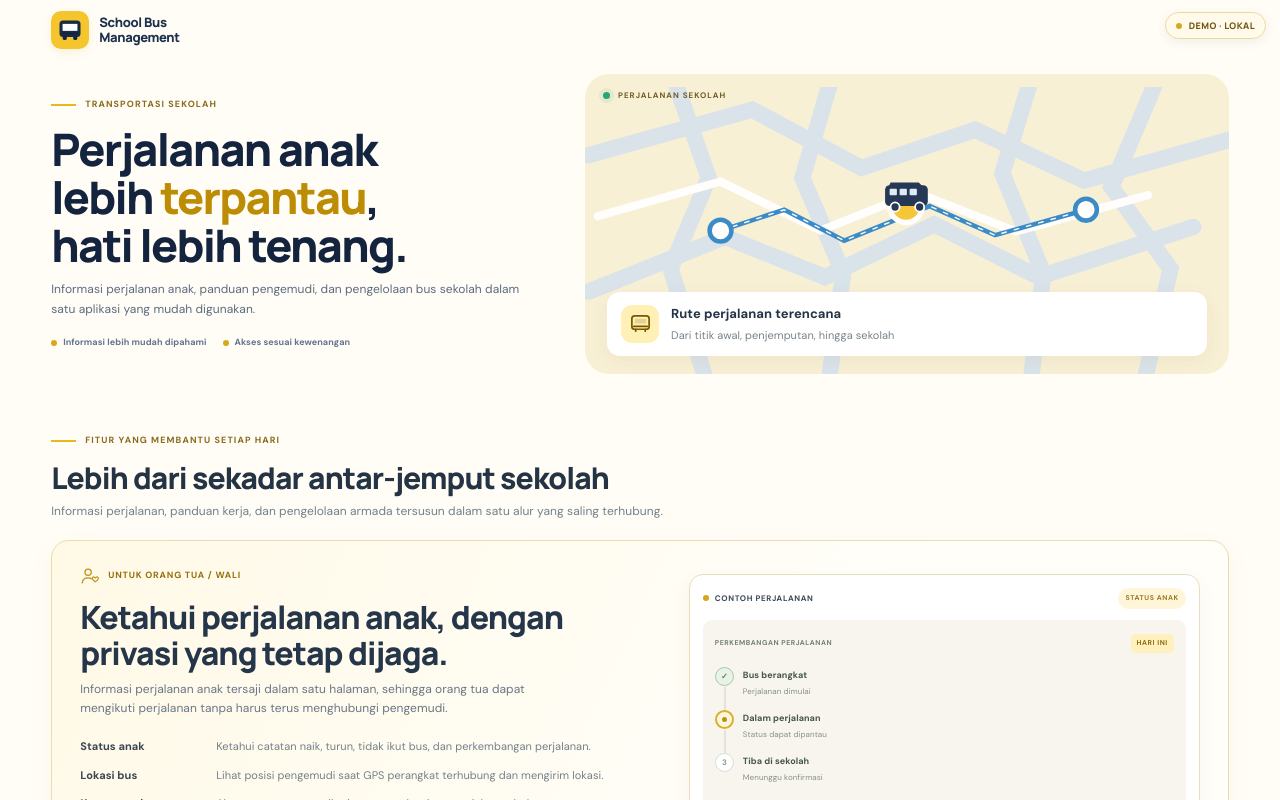
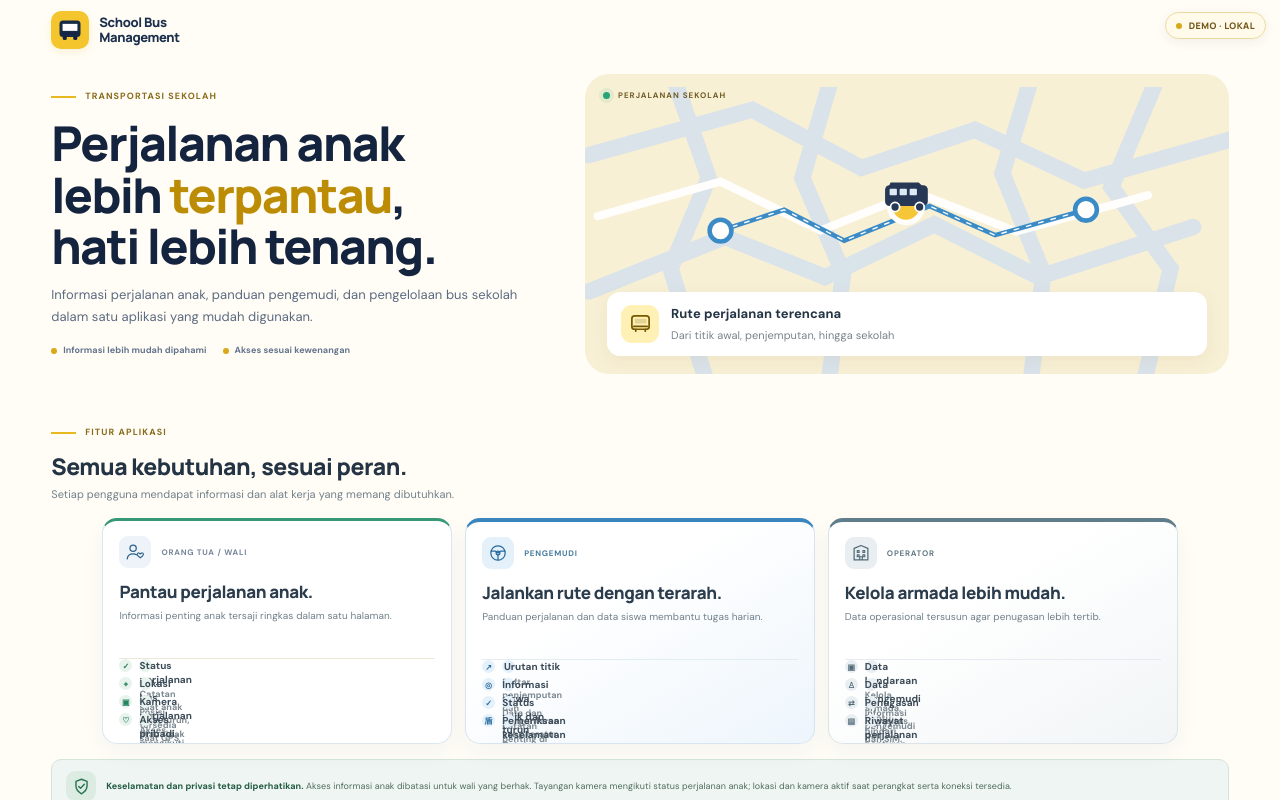
Before and after one commit to irusandi-hub/school-bus-management, a Next.js app: page / in a window 1280 px wide. Shown: the top 800 px of the page. Built offline with nearby package versions, Linux system fonts and the light colour scheme.

Commit message:
refine landing role feature cards and typography

```diff
--- a/app/page.tsx
+++ b/app/page.tsx
@@ -49,50 +49,57 @@ export default function LandingPage() {
       </div>
     </section>
 
-    <section className="sbm-feature-showcase" aria-label="Fitur utama aplikasi">
+    <section className="sbm-feature-showcase sbm-role-showcase" aria-label="Fitur berdasarkan jenis pengguna">
       <div className="sbm-section-heading">
-        <p className="sbm-eyebrow"><i/> FITUR YANG MEMBANTU SETIAP HARI</p>
-        <h2>Lebih dari sekadar antar-jemput sekolah</h2>
-        <p className="sbm-section-lead">Informasi perjalanan, panduan kerja, dan pengelolaan armada tersusun dalam satu alur yang saling terhubung.</p>
+        <p className="sbm-eyebrow"><i/> FITUR APLIKASI</p>
+        <h2>Semua kebutuhan, sesuai peran.</h2>
+        <p className="sbm-section-lead">Setiap pengguna mendapat informasi dan alat kerja yang memang dibutuhkan.</p>
       </div>
 
-      <article className="sbm-parent-feature">
-        <div className="sbm-parent-feature-copy">
-          <span className="sbm-feature-label"><RoleIcon type="parent"/> UNTUK ORANG TUA / WALI</span>
-          <h3>Ketahui perjalanan anak, dengan privasi yang tetap dijaga.</h3>
-          <p>Informasi perjalanan anak tersaji dalam satu halaman, sehingga orang tua dapat mengikuti perjalanan tanpa harus terus menghubungi pengemudi.</p>
-          <ul className="sbm-feature-checks">
-            <li><strong>Status anak</strong><span>Ketahui catatan naik, turun, tidak ikut bus, dan perkembangan perjalanan.</span></li>
-            <li><strong>Lokasi bus</strong><span>Lihat posisi pengemudi saat GPS perangkat terhubung dan mengirim lokasi.</span></li>
-            <li><strong>Kamera terbatas</strong><span>Akses tayangan mengikuti status anak selama perjalanan; bukan pemantauan sepanjang hari.</span></li>
-            <li><strong>Akses pribadi</strong><span>Informasi anak hanya ditampilkan kepada akun wali yang terhubung dan terverifikasi.</span></li>
-            <li><strong>Beberapa anak</strong><span>Pantau anak-anak yang terdaftar melalui satu akun wali.</span></li>
+      <div className="sbm-role-grid">
+        <article className="sbm-role-card parent">
+          <div className="sbm-role-card-top">
+            <span className="sbm-role-icon"><RoleIcon type="parent"/></span>
+            <span className="sbm-role-kicker">ORANG TUA / WALI</span>
+          </div>
+          <h3>Pantau perjalanan anak.</h3>
+          <p>Informasi penting anak tersaji ringkas dalam satu halaman.</p>
+          <ul>
+            <li><span className="sbm-feature-mini-icon">✓</span><span><strong>Status perjalanan</strong><small>Catatan saat anak naik, turun, atau tidak ikut bus.</small></span></li>
+            <li><span className="sbm-feature-mini-icon">⌖</span><span><strong>Lokasi bus</strong><small>Posisi tersedia saat GPS perangkat terhubung.</small></span></li>
+            <li><span className="sbm-feature-mini-icon">▣</span><span><strong>Kamera perjalanan</strong><small>Akses mengikuti status perjalanan anak.</small></span></li>
+            <li><span className="sbm-feature-mini-icon">♡</span><span><strong>Akses pribadi</strong><small>Hanya wali terverifikasi yang terhubung.</small></span></li>
           </ul>
-        </div>
-        <div className="sbm-parent-feature-visual" aria-label="Ilustrasi informasi lokasi bus dan perjalanan">
-          <div className="sbm-parent-visual-top"><span><i/> CONTOH PERJALANAN</span><b>STATUS ANAK</b></div>
-          <div className="sbm-parent-journey">
-            <div className="sbm-journey-head"><span>PERKEMBANGAN PERJALANAN</span><b>HARI INI</b></div>
-            <div className="sbm-journey-line">
-              <div className="sbm-journey-step complete"><i>✓</i><span><strong>Bus berangkat</strong><small>Perjalanan dimulai</small></span></div>
-              <div className="sbm-journey-step current"><i><span/></i><span><strong>Dalam perjalanan</strong><small>Status dapat dipantau</small></span></div>
-              <div className="sbm-journey-step"><i>3</i><span><strong>Tiba di sekolah</strong><small>Menunggu konfirmasi</small></span></div>
-            </div>
+        </article>
+
+        <article className="sbm-role-card driver">
+          <div className="sbm-role-card-top">
+            <span className="sbm-role-icon"><RoleIcon type="driver"/></span>
+            <span className="sbm-role-kicker">PENGEMUDI</span>
           </div>
-          <div className="sbm-parent-camera-row"><span className="sbm-camera-symbol">▣</span><span><strong>Kamera perjalanan</strong><small>Akses mengikuti status naik hingga turun</small></span><span className="sbm-camera-state">TERBATAS</span></div>
-        </div>
-      </article>
+          <h3>Jalankan rute dengan terarah.</h3>
+          <p>Panduan perjalanan dan data siswa membantu tugas harian.</p>
+          <ul>
+            <li><span className="sbm-feature-mini-icon">↗</span><span><strong>Urutan titik</strong><small>Daftar penjemputan dan pengantaran yang teratur.</small></span></li>
+            <li><span className="sbm-feature-mini-icon">◎</span><span><strong>Informasi siswa</strong><small>Data dan catatan penting di setiap titik.</small></span></li>
+            <li><span className="sbm-feature-mini-icon">✓</span><span><strong>Status naik dan turun</strong><small>Catat kehadiran dan perubahan perjalanan.</small></span></li>
+            <li><span className="sbm-feature-mini-icon">盾</span><span><strong>Pemeriksaan keselamatan</strong><small>Periksa kendaraan dan siswa sebelum tugas ditutup.</small></span></li>
+          </ul>
+        </article>
 
-      <div className="sbm-support-features">
-        <article className="sbm-support-feature driver">
-          <span className="sbm-support-icon"><RoleIcon type="driver"/></span>
-          <div><span className="sbm-support-kicker">UNTUK PENGEMUDI</span><h3>Perjalanan terarah, siswa lebih terperiksa.</h3><p>Pengemudi mendapat urutan titik, informasi siswa, dan catatan perjalanan. Sebelum menutup tugas, sistem meminta pemeriksaan keselamatan dan status seluruh siswa.</p></div>
-          <ul><li>Checklist kondisi kendaraan</li><li>Periksa jumlah dan siswa tertinggal</li><li>Catat naik, turun, dan ketidakhadiran</li><li>Navigasi titik jemput dan antar</li></ul>
-        </article>
-        <article className="sbm-support-feature operator">
-          <span className="sbm-support-icon"><RoleIcon type="operator"/></span>
-          <div><span className="sbm-support-kicker">UNTUK OPERATOR</span><h3>Armada dan perjalanan dalam satu kendali.</h3><p>Kelola data kendaraan dan pengemudi, atur penugasan tanpa benturan, lalu ikuti status serta riwayat perjalanan dalam satu tempat.</p></div>
-          <ul><li>Data dan status kendaraan</li><li>Data pengemudi dan SIM</li><li>Penugasan dengan cek benturan</li><li>Status dan riwayat perjalanan</li></ul>
+        <article className="sbm-role-card operator">
+          <div className="sbm-role-card-top">
+            <span className="sbm-role-icon"><RoleIcon type="operator"/></span>
+            <span className="sbm-role-kicker">OPERATOR</span>
+          </div>
+          <h3>Kelola armada lebih mudah.</h3>
+          <p>Data operasional tersusun agar penugasan lebih tertib.</p>
+          <ul>
+            <li><span className="sbm-feature-mini-icon">▣</span><span><strong>Data kendaraan</strong><small>Kelola armada, kapasitas, dan statusnya.</small></span></li>
+            <li><span className="sbm-feature-mini-icon">♙</span><span><strong>Data pengemudi</strong><small>Informasi pengemudi dan SIM.</small></span></li>
+            <li><span className="sbm-feature-mini-icon">⇄</span><span><strong>Penugasan</strong><small>Bantu hindari benturan jadwal kendaraan dan pengemudi.</small></span></li>
+            <li><span className="sbm-feature-mini-icon">▤</span><span><strong>Riwayat perjalanan</strong><small>Lihat status dan catatan perjalanan.</small></span></li>
+          </ul>
         </article>
       </div>
     </section>
@@ -263,6 +270,42 @@ export default function LandingPage() {
         .sbm-login-card{grid-template-columns:1fr}
         .sbm-login-heading,.sbm-login-submit,.sbm-login-signup{grid-column:1}
       }
+
+      /* Compact, feature-led hierarchy and balanced role cards */
+      .sbm-refined .sbm-hero-copy h1{font-size:clamp(30px,4vw,48px);line-height:1.08;letter-spacing:-1.6px;margin:10px 0 12px}
+      .sbm-refined .sbm-lead{font-size:13px;line-height:1.65;max-width:470px}
+      .sbm-role-showcase{margin-top:34px}
+      .sbm-role-showcase .sbm-section-heading{max-width:none;margin-bottom:15px}
+      .sbm-role-showcase .sbm-section-heading h2{font-size:clamp(18px,2.2vw,23px);line-height:1.2;letter-spacing:-.45px;margin:5px 0}
+      .sbm-role-showcase .sbm-section-lead{font-size:11px}
+      .sbm-role-grid{display:grid;grid-template-columns:repeat(3,minmax(0,1fr));gap:13px;align-items:stretch}
+      .sbm-role-card{min-width:0;padding:18px 17px 16px;border:1px solid #eadfbf;border-radius:15px;background:linear-gradient(160deg,#fffaf0 0%,#fff 58%);box-shadow:0 6px 18px #27374608}
+      .sbm-role-card.driver{background:linear-gradient(160deg,#f0f8f8 0%,#fff 58%);border-color:#d9e9e8}
+      .sbm-role-card.operator{background:linear-gradient(160deg,#f2f4f9 0%,#fff 58%);border-color:#dfe4ef}
+      .sbm-role-card-top{display:flex;align-items:center;gap:10px;margin-bottom:13px}
+      .sbm-role-icon{width:38px;height:38px;display:grid;place-items:center;flex:none;border-radius:12px;background:#fff0bd;color:#9b7410}
+      .sbm-role-icon svg{width:23px;height:23px}
+      .sbm-role-card.driver .sbm-role-icon{background:#dcefee;color:#287b83}
+      .sbm-role-card.operator .sbm-role-icon{background:#e4e9f4;color:#586b91}
+      .sbm-role-kicker{font-size:9px;font-weight:800;letter-spacing:.75px;color:#96700d}
+      .sbm-role-card.driver .sbm-role-kicker{color:#287b83}
+      .sbm-role-card.operator .sbm-role-kicker{color:#586b91}
+      .sbm-role-card h3{font:750 17px/1.25 Manrope,sans-serif;letter-spacing:-.35px;color:#2b3c4c;margin:0 0 6px}
+      .sbm-role-card>p{min-height:36px;font-size:10px;line-height:1.55;color:#71808b;margin:0 0 14px}
+      .sbm-role-card ul{list-style:none;display:grid;gap:11px;margin:0;padding:13px 0 0;border-top:1px solid #eee8d9}
+      .sbm-role-card.driver ul{border-color:#e2eeee}
+      .sbm-role-card.operator ul{border-color:#e7eaf1}
+      .sbm-role-card li{display:grid;grid-template-columns:25px minmax(0,1fr);align-items:start;gap:8px;min-width:0}
+      .sbm-feature-mini-icon{width:24px;height:24px;display:grid;place-items:center;border-radius:8px;background:#fff1c9;color:#9a7410;font-size:12px;font-weight:800;line-height:1}
+      .sbm-role-card.driver .sbm-feature-mini-icon{background:#e2f1ef;color:#287b83}
+      .sbm-role-card.operator .sbm-feature-mini-icon{background:#e9edf6;color:#586b91}
+      .sbm-role-card li strong,.sbm-role-card li small{display:block}
+      .sbm-role-card li strong{font-size:10px;line-height:1.35;color:#3c4b58;font-weight:750}
+      .sbm-role-card li small{margin-top:2px;font-size:9px;line-height:1.45;color:#7c8991}
+      .sbm-refined .sbm-parent-feature,.sbm-refined .sbm-support-features{display:none}
+      .sbm-refined-assurance{margin-top:15px}
+      @media(max-width:820px){.sbm-role-grid{grid-template-columns:1fr 1fr}.sbm-role-card.parent{grid-column:1 / -1}.sbm-role-card.parent ul{grid-template-columns:1fr 1fr;column-gap:16px}.sbm-role-card>p{min-height:0}}
+      @media(max-width:560px){.sbm-role-grid{grid-template-columns:1fr;gap:10px}.sbm-role-card.parent{grid-column:auto}.sbm-role-card.parent ul{grid-template-columns:1fr}.sbm-role-card{padding:16px}.sbm-role-showcase{margin-top:26px}.sbm-refined .sbm-hero-copy h1{font-size:clamp(29px,8vw,38px)}}
     `}</style>
   </main>;
 }
```
